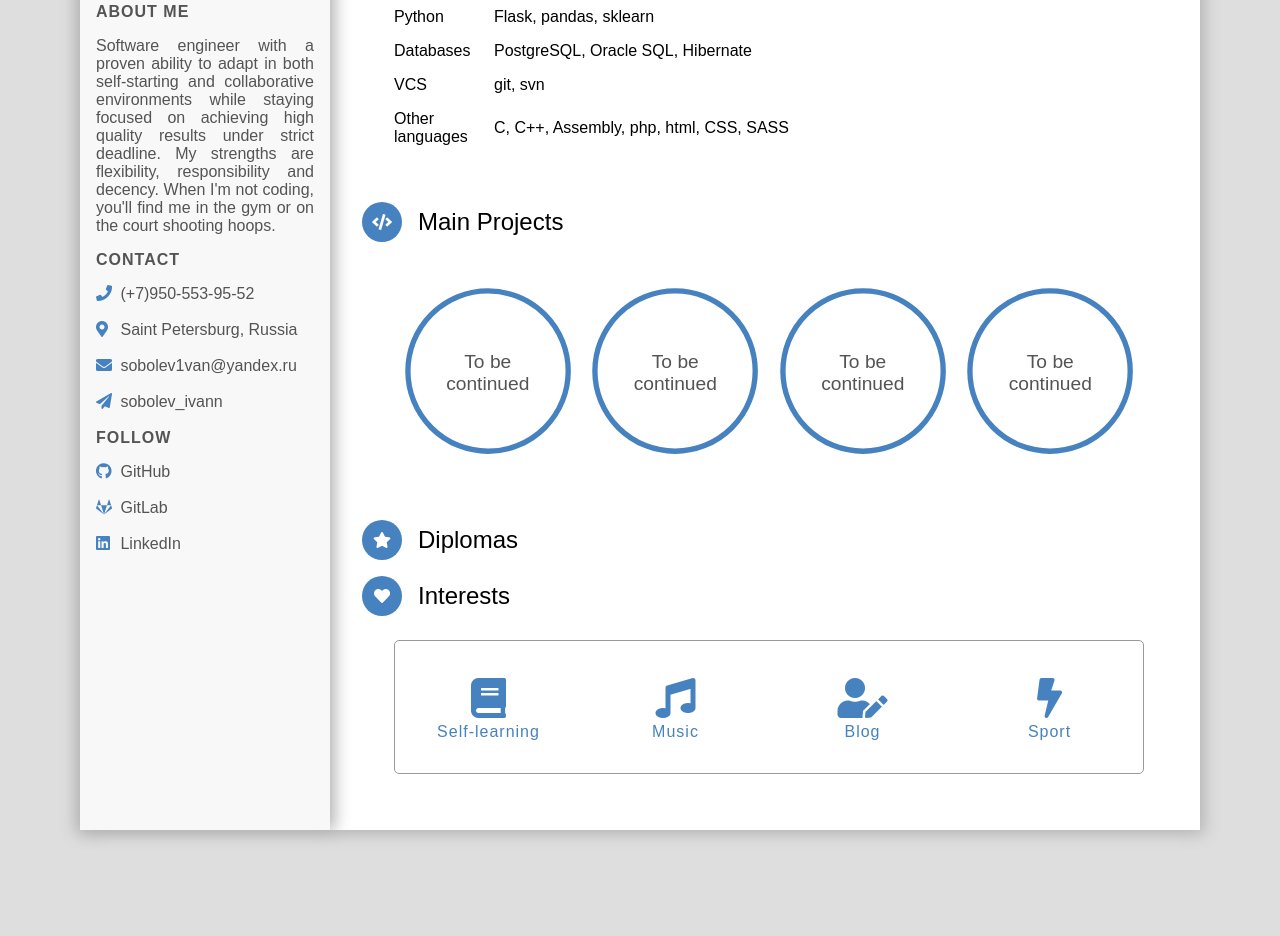
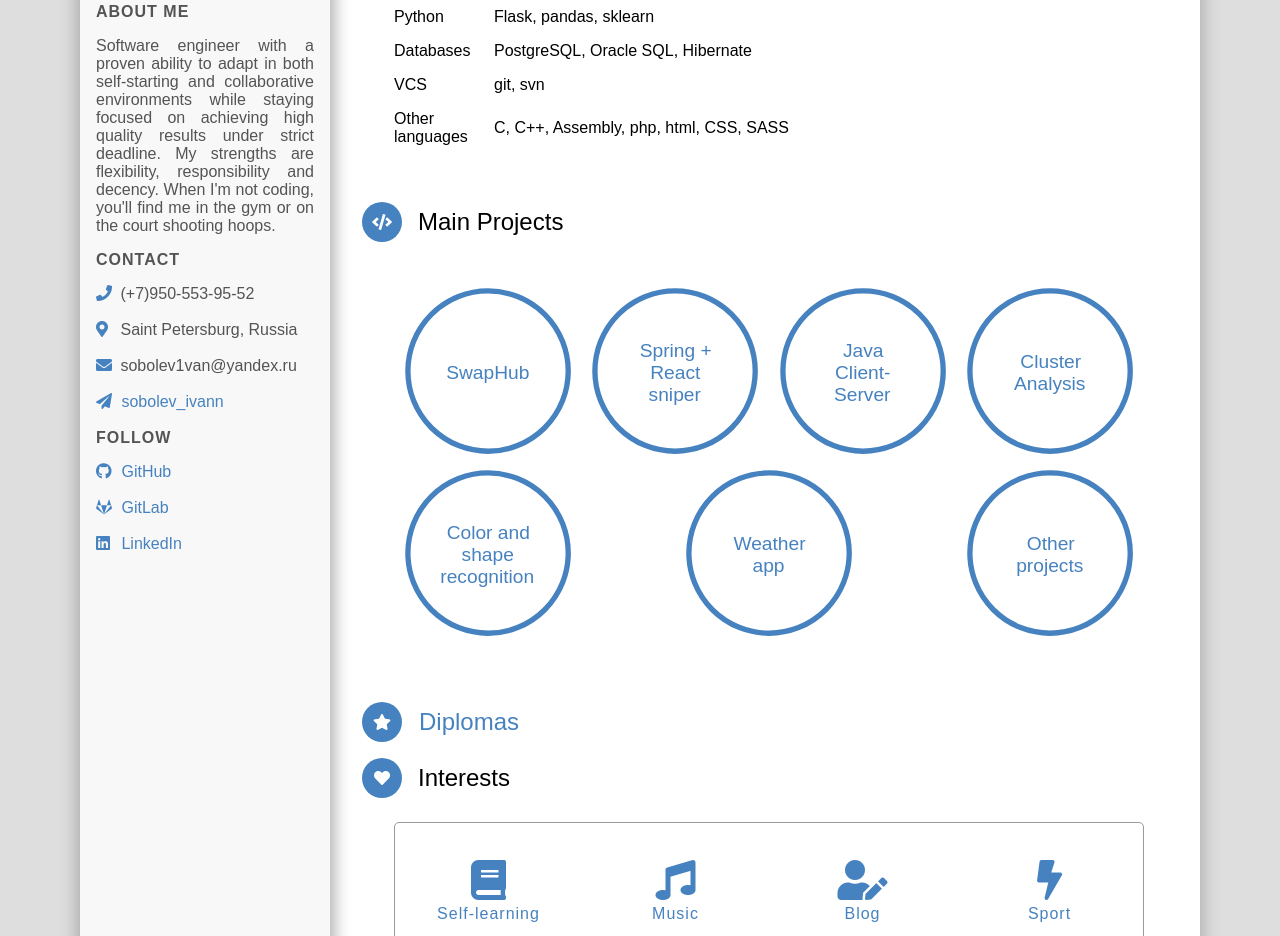
Before and after one commit to Ivanio1/Ivanio1.github.io, a plain HTML site: page my-cv/index.html in a window 1280 px wide. Shown: the part 458-1394 px from the top of the page. Before the commit the page ends 1336 px from the top, so only its background shows below. Drawn offline with Linux system fonts and the light colour scheme.

Commit message:
Update main projects and diplomas

```diff
--- a/my-cv/index.html
+++ b/my-cv/index.html
@@ -5,7 +5,7 @@
     <title>About me</title>
     <meta name="description" content="simple CV example created with HTML and CSS">
     <meta name="author" content="Fly Nerd">
-    <link rel="icon" href="./img/favicon.ico">
+    <link rel="shortcut icon" href="img/curriculum-vitae.png">
     <meta name="viewport" content="width=device-width, initial-scale=1">
     <link rel="stylesheet" href="https://use.fontawesome.com/releases/v5.0.13/css/all.css" integrity="sha384-DNOHZ68U8hZfKXOrtjWvjxusGo9WQnrNx2sqG0tfsghAvtVlRW3tvkXWZh58N9jp" crossorigin="anonymous">
     <link rel="stylesheet" href="styles/style.css">
@@ -150,32 +150,57 @@
                             <circle cx="50" cy="50" r="45"></circle>
                             <circle class="cbar" cx="50" cy="50" r="45" style="--percent: 1"></circle>
                         </svg>
-                        <span class="tl-name">To be continued</span>
-                        <span class="tl-exp"></span>
+                        <span class="tl-name"><a href="https://github.com/Ivanio1/SwapHub">SwapHub</a></span>
                     </li>
                     <li>
                         <svg viewbox="0 0 100 100">
                             <circle cx="50" cy="50" r="45"></circle>
                             <circle class="cbar" cx="50" cy="50" r="45" style="--percent: 1"></circle>
                         </svg>
-                        <span class="tl-name">To be continued</span>
-                        <span class="tl-exp"></span>
+                        <span class="tl-name"><a href="https://github.com/Ivanio1/web4-backend">Spring + React sniper</a></span>
+
                     </li>
                     <li>
                         <svg viewbox="0 0 100 100">
                             <circle cx="50" cy="50" r="45"></circle>
                             <circle class="cbar" cx="50" cy="50" r="45" style="--percent: 1"></circle>
                         </svg>
-                        <span class="tl-name">To be continued</span>
-                        <span class="tl-exp"></span>
+                        <span class="tl-name"><a href="https://github.com/Ivanio1/LAB8">Java Client-Server</a></span>
+
                     </li>
                     <li>
                         <svg viewbox="0 0 100 100">
                             <circle cx="50" cy="50" r="45"></circle>
                             <circle class="cbar" cx="50" cy="50" r="45" style="--percent: 1"></circle>
                         </svg>
-                        <span class="tl-name">To be continued</span>
-                        <span class="tl-exp"></span>
+                        <span class="tl-name"><a href="https://github.com/Ivanio1/itmo-bonustrack-project">Cluster Analysis</a></span>
+
+                    </li>
+                    <li>
+                        <svg viewbox="0 0 100 100">
+                            <circle cx="50" cy="50" r="45"></circle>
+                            <circle class="cbar" cx="50" cy="50" r="45" style="--percent: 1"></circle>
+                        </svg>
+                        <span class="tl-name"><a href="https://github.com/Ivanio1/color-and-shape-recognition">Color and shape recognition</a></span>
+
+                    </li>
+                    <li>
+                        <svg viewbox="0 0 100 100">
+                            <circle cx="50" cy="50" r="45"></circle>
+                            <circle class="cbar" cx="50" cy="50" r="45" style="--percent: 1"></circle>
+                        </svg>
+                        <span class="tl-name"><a href="https://github.com/Ivanio1/WEATHER-WEBAPP">Weather app</a></span>
+                    </li>
+
+
+
+                    <li>
+                        <svg viewbox="0 0 100 100">
+                            <circle cx="50" cy="50" r="45"></circle>
+                            <circle class="cbar" cx="50" cy="50" r="45" style="--percent: 1"></circle>
+                        </svg>
+                        <span class="tl-name"><a href="https://github.com/Ivanio1?tab=repositories">Other projects</a></span>
+
                     </li>
                 </ul>
             </div>
@@ -186,7 +211,7 @@
                 <div class="title-icon">
                     <i class="fas fa-star"></i>
                 </div>
-                <span>Diplomas</span>
+                <span class="tl-name"><a href="https://drive.google.com/drive/folders/1pDYJA9-acqN3SSeGstf3O2n9-dzvfWVO?usp=sharing">Diplomas</a></span>
             </div>
 
         </div>
--- a/my-cv/styles/style.css
+++ b/my-cv/styles/style.css
@@ -40,6 +40,7 @@ body {
     background-color: var(--color-gray-light-2);
     display: flex;
     box-shadow: 0px 0px 15px 4px #b3b3b3;
+
 }
 
 .intro {
@@ -240,6 +241,24 @@ body {
 .timeline-block:hover::before {
     animation: circle 1.2s infinite;
 }
+a {
+    outline: none;
+    text-decoration: none;
+    padding: 2px 1px 0;
+}
+
+a:link {
+    color: var(--profile-theme);
+}
+
+
+a:hover {
+    border-bottom: 1px solid;
+    text-decoration: none;
+    color: var(--color-tiffany);
+    border-radius: 5px;
+}
+
 
 /* Programming skills section */
 .pg-list, .tool-list, .favor-list {
@@ -270,6 +289,7 @@ body {
 }
 .tool-list {
     list-style: none;
+    flex-wrap: wrap;
     display: flex;
     justify-content: space-between;
 }
@@ -384,7 +404,10 @@ body {
     .profile::after {
         display: none;
     }
-
+    .photo img {
+        width: 30%;
+        height: 30%;
+    }
 }
 
 @media (max-width: 768px) {
```
Also changed, not shown: my-cv/img/curriculum-vitae.png (added).
